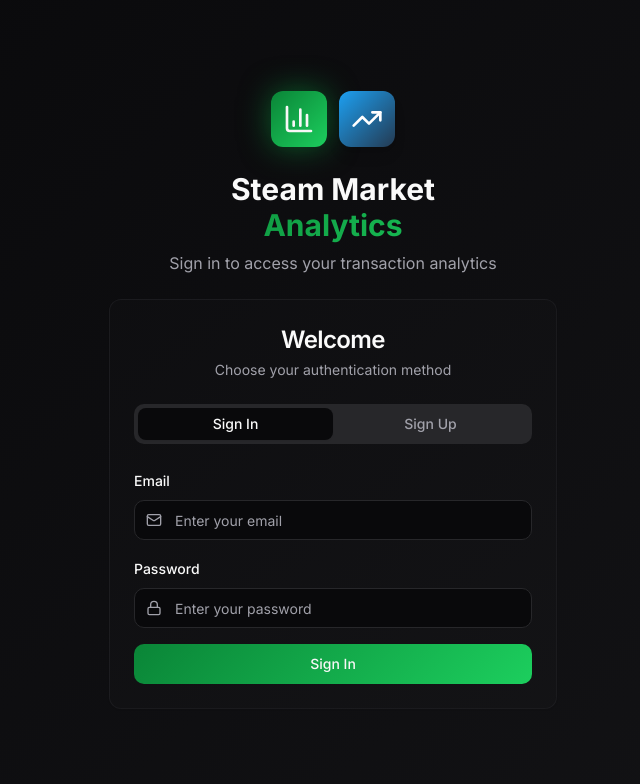
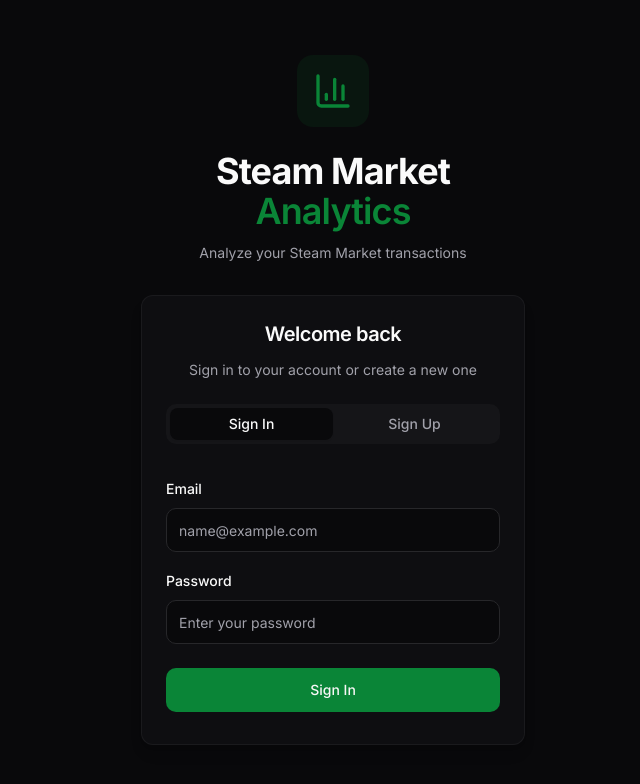
Before and after one commit to taleex/LP_steammarket-analytics, a React (Vite) app: page /auth in a window 1280 px wide. Shown: the top 784 px of the page, without its empty margins (307-947 px from the left). Built offline with nearby package versions, Linux system fonts and the light colour scheme.

Commit message:
Refactor Auth page design

```diff
--- a/src/pages/Auth.tsx
+++ b/src/pages/Auth.tsx
@@ -6,7 +6,7 @@ import { Input } from '@/components/ui/input';
 import { Card, CardContent, CardDescription, CardHeader, CardTitle } from '@/components/ui/card';
 import { Label } from '@/components/ui/label';
 import { Tabs, TabsContent, TabsList, TabsTrigger } from '@/components/ui/tabs';
-import { BarChart3, TrendingUp, Mail, Lock } from 'lucide-react';
+import { BarChart3 } from 'lucide-react';
 
 const Auth = () => {
   const [email, setEmail] = useState('');
@@ -36,76 +36,69 @@ const Auth = () => {
   };
 
   return (
-    <div className="min-h-screen bg-gradient-hero flex items-center justify-center px-4">
-      <div className="w-full max-w-md space-y-6">
+    <div className="min-h-screen bg-background flex items-center justify-center px-4 py-8">
+      <div className="w-full max-w-sm space-y-8">
         {/* Header */}
-        <div className="text-center space-y-4 animate-fade-in">
-          <div className="flex items-center justify-center gap-3 mb-6">
-            <div className="p-3 bg-gradient-primary rounded-xl shadow-lg animate-glow">
-              <BarChart3 className="h-8 w-8 text-primary-foreground" />
-            </div>
-            <div className="p-3 bg-gradient-steam rounded-xl shadow-lg">
-              <TrendingUp className="h-8 w-8 text-white" />
+        <div className="text-center space-y-6">
+          <div className="flex items-center justify-center">
+            <div className="p-4 bg-primary/10 rounded-2xl">
+              <BarChart3 className="h-10 w-10 text-primary" />
             </div>
           </div>
 
-          <div className="space-y-2">
-            <h1 className="text-3xl font-bold text-foreground">
+          <div className="space-y-3">
+            <h1 className="text-4xl font-bold text-foreground tracking-tight">
               Steam Market
-              <span className="bg-gradient-primary bg-clip-text text-transparent block">
+              <span className="block text-primary font-semibold">
                 Analytics
               </span>
             </h1>
-            <p className="text-muted-foreground">
-              Sign in to access your transaction analytics
+            <p className="text-muted-foreground text-sm">
+              Analyze your Steam Market transactions
             </p>
           </div>
         </div>
 
         {/* Auth Forms */}
-        <Card className="bg-gradient-card border-border/50 backdrop-blur">
-          <CardHeader className="space-y-1">
-            <CardTitle className="text-2xl text-center text-card-foreground">Welcome</CardTitle>
-            <CardDescription className="text-center text-muted-foreground">
-              Choose your authentication method
+        <Card className="border-border/50 shadow-lg">
+          <CardHeader className="space-y-3 pb-6">
+            <CardTitle className="text-xl text-center">Welcome back</CardTitle>
+            <CardDescription className="text-center text-sm">
+              Sign in to your account or create a new one
             </CardDescription>
           </CardHeader>
-          <CardContent>
+          <CardContent className="pb-8">
             <Tabs defaultValue="signin" className="w-full">
-              <TabsList className="grid w-full grid-cols-2 mb-6">
-                <TabsTrigger value="signin">Sign In</TabsTrigger>
-                <TabsTrigger value="signup">Sign Up</TabsTrigger>
+              <TabsList className="grid w-full grid-cols-2 mb-8 bg-muted/30">
+                <TabsTrigger value="signin" className="text-sm">Sign In</TabsTrigger>
+                <TabsTrigger value="signup" className="text-sm">Sign Up</TabsTrigger>
               </TabsList>
 
               <TabsContent value="signin">
-                <form onSubmit={handleSignIn} className="space-y-4">
-                  <div className="space-y-2">
-                    <Label htmlFor="signin-email" className="text-card-foreground">Email</Label>
-                    <div className="relative">
-                      <Mail className="absolute left-3 top-3 h-4 w-4 text-muted-foreground" />
+                <form onSubmit={handleSignIn} className="space-y-6">
+                  <div className="space-y-4">
+                    <div className="space-y-2">
+                      <Label htmlFor="signin-email" className="text-sm font-medium">Email</Label>
                       <Input
                         id="signin-email"
                         type="email"
-                        placeholder="Enter your email"
+                        placeholder="name@example.com"
                         value={email}
                         onChange={(e) => setEmail(e.target.value)}
-                        className="pl-10"
+                        className="h-11"
                         required
                       />
                     </div>
-                  </div>
 
-                  <div className="space-y-2">
-                    <Label htmlFor="signin-password" className="text-card-foreground">Password</Label>
-                    <div className="relative">
-                      <Lock className="absolute left-3 top-3 h-4 w-4 text-muted-foreground" />
+                    <div className="space-y-2">
+                      <Label htmlFor="signin-password" className="text-sm font-medium">Password</Label>
                       <Input
                         id="signin-password"
                         type="password"
                         placeholder="Enter your password"
                         value={password}
                         onChange={(e) => setPassword(e.target.value)}
-                        className="pl-10"
+                        className="h-11"
                         required
                       />
                     </div>
@@ -113,7 +106,7 @@ const Auth = () => {
 
                   <Button
                     type="submit"
-                    className="w-full bg-gradient-primary hover:opacity-90 transition-opacity"
+                    className="w-full h-11"
                     disabled={isLoading}
                   >
                     {isLoading ? "Signing in..." : "Sign In"}
@@ -122,34 +115,30 @@ const Auth = () => {
               </TabsContent>
 
               <TabsContent value="signup">
-                <form onSubmit={handleSignUp} className="space-y-4">
-                  <div className="space-y-2">
-                    <Label htmlFor="signup-email" className="text-card-foreground">Email</Label>
-                    <div className="relative">
-                      <Mail className="absolute left-3 top-3 h-4 w-4 text-muted-foreground" />
+                <form onSubmit={handleSignUp} className="space-y-6">
+                  <div className="space-y-4">
+                    <div className="space-y-2">
+                      <Label htmlFor="signup-email" className="text-sm font-medium">Email</Label>
                       <Input
                         id="signup-email"
                         type="email"
-                        placeholder="Enter your email"
+                        placeholder="name@example.com"
                         value={email}
                         onChange={(e) => setEmail(e.target.value)}
-                        className="pl-10"
+                        className="h-11"
                         required
                       />
                     </div>
-                  </div>
 
-                  <div className="space-y-2">
-                    <Label htmlFor="signup-password" className="text-card-foreground">Password</Label>
-                    <div className="relative">
-                      <Lock className="absolute left-3 top-3 h-4 w-4 text-muted-foreground" />
+                    <div className="space-y-2">
+                      <Label htmlFor="signup-password" className="text-sm font-medium">Password</Label>
                       <Input
                         id="signup-password"
                         type="password"
-                        placeholder="Create a password"
+                        placeholder="Create a password (min. 6 characters)"
                         value={password}
                         onChange={(e) => setPassword(e.target.value)}
-                        className="pl-10"
+                        className="h-11"
                         required
                         minLength={6}
                       />
@@ -158,7 +147,7 @@ const Auth = () => {
 
                   <Button
                     type="submit"
-                    className="w-full bg-gradient-steam hover:opacity-90 transition-opacity"
+                    className="w-full h-11"
                     disabled={isLoading}
                   >
                     {isLoading ? "Creating account..." : "Create Account"}
```
